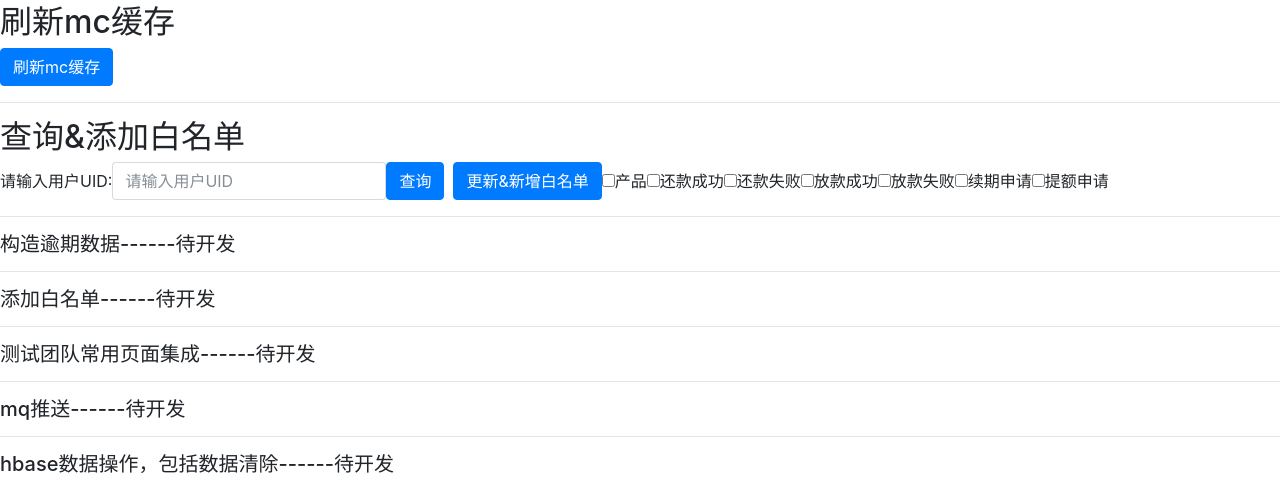
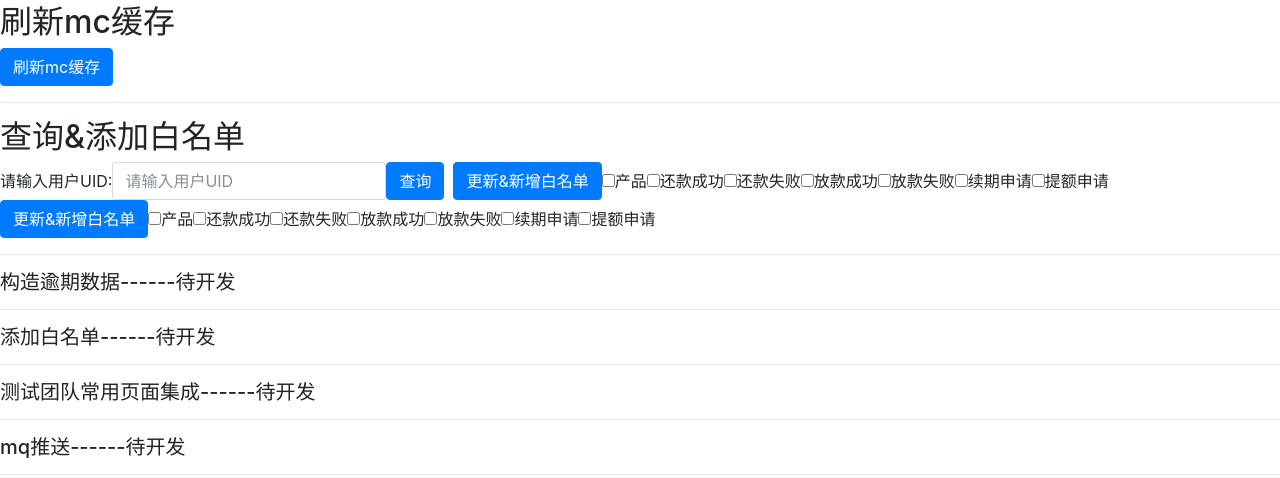
Before and after one commit to billlwx/hhhtPlatform, a Django app: page /index/ in a window 1280 px wide. Shown: the part 300-778 px from the top of the page. Run offline with Django 3.2, Linux system fonts and the light colour scheme; some libraries are stand-ins or nearby versions.

Commit message:
白名单

```diff
--- a/hhht/urls.py
+++ b/hhht/urls.py
@@ -26,4 +26,5 @@ urlpatterns = [
     url(r'^modifyUserInfo/$', deleteUserInfo.modifyUserInfo),
     url(r'^mcflush/$', mcflush.mcflush),
     url(r'^selectwhitelist/$', whitelist.selectwhitelist),
+    url(r'^updatewhitelist/$', whitelist.updatewhitelist),
 ]
--- a/templates/index.html
+++ b/templates/index.html
@@ -126,12 +126,28 @@
     <label><input name="whiteMember" type="checkbox" value="renewal_apply" />续期申请 </label>
     <label><input name="whiteMember" type="checkbox" value="credit_lift" />提额申请 </label>
 </form>
-
+<form action="/updatewhitelist" method="get" id="js-form7" class="form-inline">
+    <button type="submit" class="btn btn-primary">更新&新增白名单</button>
+    <br/>
+    <label><input name="whiteMember" type="checkbox" value="product_white" />产品 </label>
+    <label><input name="whiteMember" type="checkbox" value="pay_refund_suc" />还款成功 </label>
+    <label><input name="whiteMember" type="checkbox" value="pay_refund_failed" />还款失败 </label>
+    <label><input name="whiteMember" type="checkbox" value="pay_loan_suc" />放款成功 </label>
+    <label><input name="whiteMember" type="checkbox" value="pay_loan_failed" />放款失败 </label>
+    <label><input name="whiteMember" type="checkbox" value="renewal_apply" />续期申请 </label>
+    <label><input name="whiteMember" type="checkbox" value="credit_lift" />提额申请 </label>
+</form>
 <div id="msg6"></div>
 <script>
     $("#js-form6").on('submit', function (e) {
         e.preventDefault();
         $.get('/selectwhitelist', {whitelistuid: $("#whitelistuid").val()}).done(function(data) {
+            $("#msg6").html(data);
+        })
+    })
+    $("#js-form7").on('submit', function (e) {
+        e.preventDefault();
+        $.get('/updatewhitelist', {whiteMember: $("#whiteMember").val()}).done(function(data) {
             $("#msg6").html(data);
         })
     })
```
Also changed, not shown: apo/whitelist.py (+3 -5 lines).
